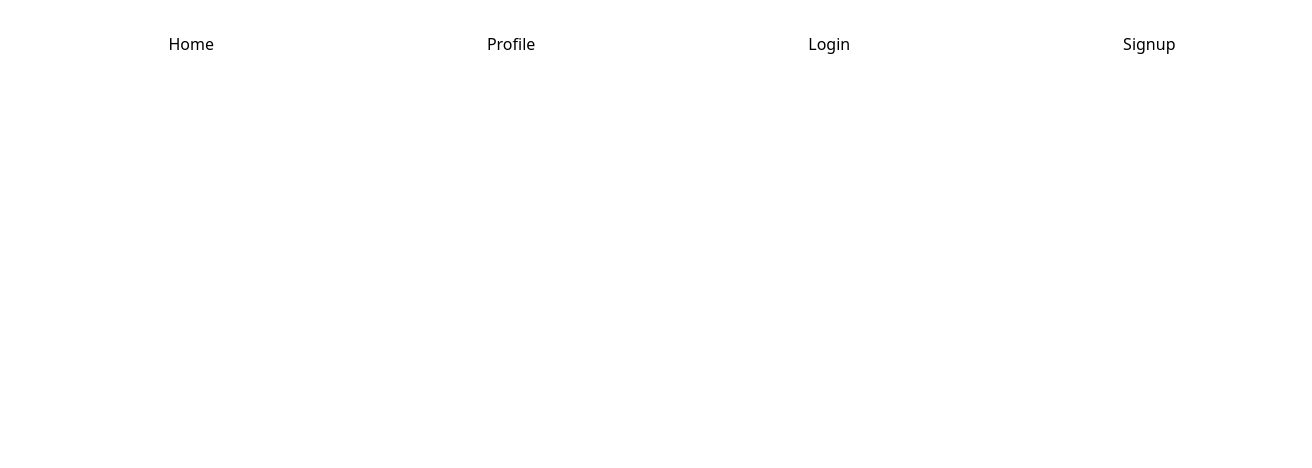
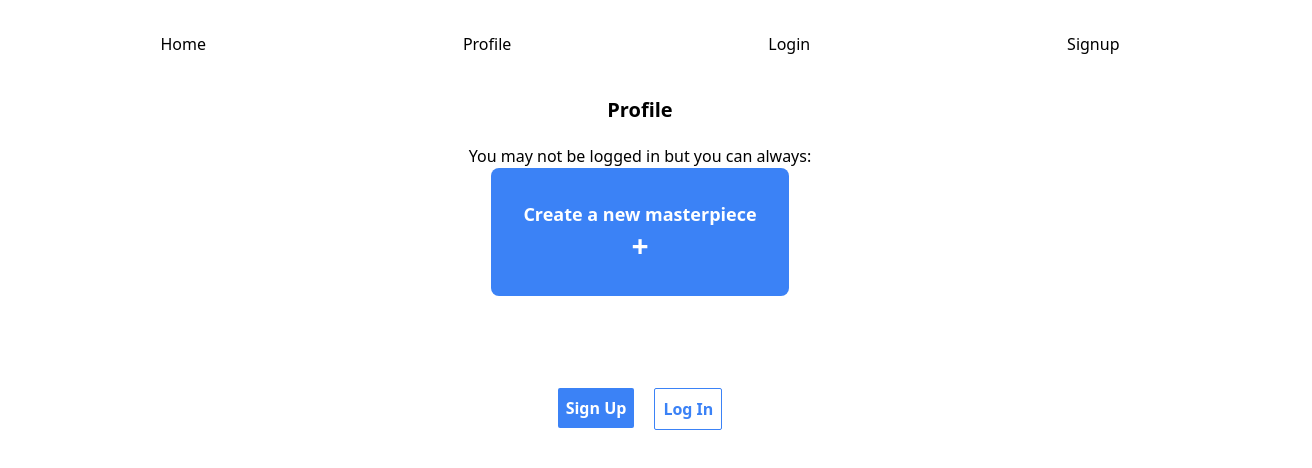
Before and after one commit to theAvocadoCoder/pixelite, a React (Vite) app: page /pixelite/profile in a window 1280 px wide. Shown: the top 468 px of the page, 1312 px wide, since content can reach past the window. Built offline with nearby package versions, Linux system fonts and the light colour scheme.

Commit message:
feat: display logged in user or default message
when a user is logged in, they should see their projects

if the user is not logged in, they should be able to log in or make art

```diff
--- a/src/components/Navbar/Navbar.jsx
+++ b/src/components/Navbar/Navbar.jsx
@@ -3,7 +3,7 @@ import { Link, Outlet } from "react-router-dom"
 function Navbar() {
   return (
     <>
-      <ul className="flex w-screen justify-around">
+      <ul className="flex max-w-screen justify-around mb-10">
         <li>
           <Link to="/">Home</Link>
         </li>
--- a/src/pages/Home/Home.jsx
+++ b/src/pages/Home/Home.jsx
@@ -1,16 +1,23 @@
-import { Link } from "react-router-dom"
+import { useEffect, useState } from "react";
+import NewProjectBtn from "../../components/NewProjectBtn/NewProjectBtn"
 
 
 function Home() {
+  const [userInfo, setUserInfo] = useState({});
+
+  useEffect(() => {
+    const userInfo = JSON.parse(localStorage.getItem("user"))
+
+    if (userInfo) {
+      setUserInfo(userInfo);
+    }
+
+  }, [])
+
   return (
     <>
       <h1 className="text-xl font-bold mx-auto">Home</h1>
-        <Link to="/edit/untitled">
-          <button className="bg-blue-500 text-gray-100 p-10 rounded-lg">
-            <p>Create a new masterpiece</p>
-            <p>+</p>
-          </button>
-        </Link>
+      <NewProjectBtn userInfo={userInfo} />
 
     </>
   )
--- a/src/pages/Profile/Profile.jsx
+++ b/src/pages/Profile/Profile.jsx
@@ -1,10 +1,10 @@
 import { useEffect, useState } from "react";
 import { Link } from "react-router-dom"
+import NewProjectBtn from "../../components/NewProjectBtn/NewProjectBtn";
 
 
 function Profile() {
-  // const userInfo = localStorage.getItem("user");
-  const [userInfo, setUserInfo] = useState(null);
+  const [userInfo, setUserInfo] = useState({});
 
   useEffect(() => {
     const userInfo = JSON.parse(localStorage.getItem("user"))
@@ -13,29 +13,35 @@ function Profile() {
       setUserInfo(userInfo);
     }
 
-  }, [])
+  }, [setUserInfo])
 
 
   return (
-    userInfo && <>
-      <h1 className="text-xl font-bold mb-5">Profile</h1>
-      <div>
-        <h2>Hi, {userInfo.username}</h2>
-        <Link to="/edit/untitled">
-          <button className="bg-blue-500 text-white font-bold text-lg p-8 rounded-lg">
-            <p>Create a new masterpiece</p>
-            <p className="text-3xl">+</p>
-          </button>
-        </Link>
-        <div className="flex mt-5">
+    <>
+      {
+        Object.keys(userInfo).length > 0 && (
+          <>
+            <div
+              className="flex flex-col lg:flex-row"
+            >
+              <div className="flex flex-col lg:gap-5 items-center">
+                <h1 className="text-xl font-bold mb-5">Hi, {userInfo.username}</h1>
+                <div className="w-fit">
+                  <NewProjectBtn userInfo={userInfo} />
+                </div>
+              </div>
+              <div
+                className="flex flex-wrap justify-center max-w-xs lg:max-w-xl lg:justify-start my-5 mx-auto gap-2"
+                // style={{  width: "50%" }}
+              >
                 {
                   userInfo.projects.map((project, projectIndex) => {
                     return (
-                <Link to={`/edit/${projectIndex > 99 ? "" : projectIndex > 9 ? "0" : "00"}${projectIndex}`} key={projectIndex} className="m-auto">
-                  <div className="h-24 w-24 flex flex-wrap">
+                      <Link to={`/edit/${projectIndex > 99 ? "" : projectIndex > 9 ? "0" : "00"}${projectIndex}`} key={projectIndex}>
+                        <div className="h-24 w-24 flex flex-wrap justify-center border-black border-2">
                           {project.tiles.map((tile, tileIndex) => {
                             return (
-                        <div key={tileIndex} style={{ backgroundColor: tile, width: `${100 / 8}%`, }} />
+                              <div key={tileIndex} style={{ backgroundColor: tile, width: `${100 / Math.sqrt(project.tiles.length)}%`, }} />
                             )
                           })}
                         </div>
@@ -45,7 +51,36 @@ function Profile() {
                 }
               </div>
             </div>
-
+          </>
+        )
+      }
+      {
+        Object.keys(userInfo).length == 0 && (
+          <>
+            <h1 className="text-xl font-bold mb-5">Profile</h1>
+            <h2>You may not be logged in but you can always:</h2>
+            <NewProjectBtn userInfo={userInfo} />
+            <div
+              className="mt-20 flex w-full p-3 justify-center gap-5"
+            >
+              <Link to="/sign-up">
+                <button
+                  className="p-2 bg-blue-500 text-white font-bold rounded-sm"
+                >
+                  Sign Up
+                </button>
+              </Link>
+              <Link to="/login">
+                <button
+                  className="p-2 border border-blue-500 text-blue-500 font-bold rounded-sm"
+                >
+                  Log In
+                </button>
+              </Link>
+            </div>
+          </>
+        )
+      }
     </>
   )
 }
```
Lines whose indentation alone changed are shown as unchanged.
